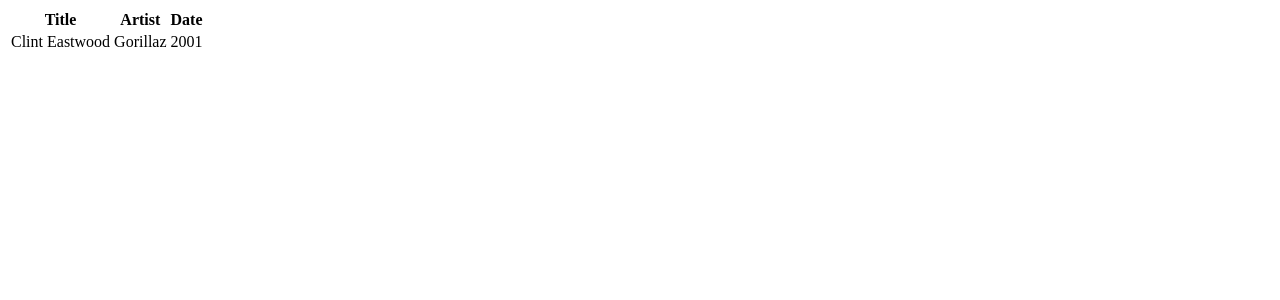
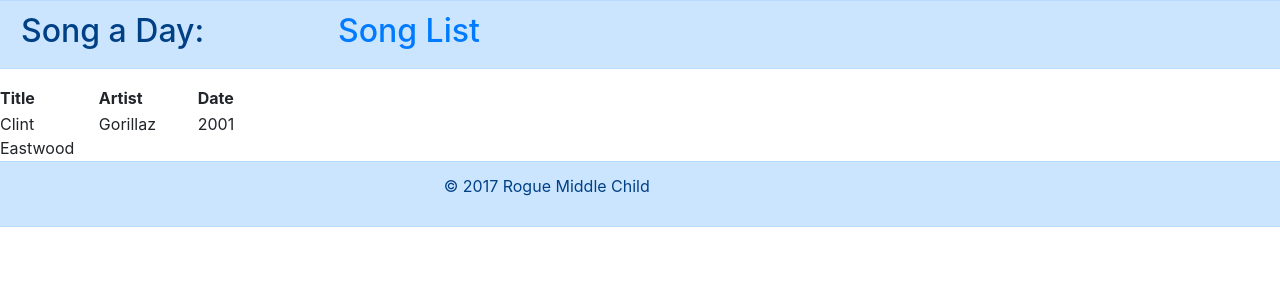
Before and after one commit to pmakahmann/CL_Project, a Django app: page /songs/ in a window 1280 px wide. Shown: the top 300 px of the page. Run offline with Django 3.2, Linux system fonts and the light colour scheme; data comes from the database, SQL or seed files in the repository; some libraries are stand-ins or nearby versions.

Commit message:
updated templates for home, layout, and all crud views

```diff
--- a/assets/css/layout.css
+++ b/assets/css/layout.css
@@ -0,0 +1,3 @@
+footer {
+  background-color: blue;
+}
--- a/songs/templates/songs/song_confirm_delete.html
+++ b/songs/templates/songs/song_confirm_delete.html
@@ -1,6 +1,11 @@
+
+{% extends "layout.html" %}
+
+{% block content %}
 <h1>Delete {{ song.title }} by {{ song.artist }}?</h1>
 
 <form method='POST'>
 	{% csrf_token %}
 	<input type="submit" class="btn btn-danger" value="Delete"> <a href="{% url 'songs:detail' pk=song.pk %}">Cancel</a>
 </form>
+{% endblock %}
--- a/songs/templates/songs/song_list.html
+++ b/songs/templates/songs/song_list.html
@@ -1,16 +1,22 @@
+{% extends "layout.html" %}
+
+{% block content %}
 <table>
-    <tr>
-        <th>Title</th>
-        <th>Artist</th>
-        <th>Date</th>
+    <tr class="row">
+        <th class="col col-lg-4 col-md-4">Title</th>
+        <th class="col col-lg-4 col-md-4">Artist</th>
+        <th class="col col-lg-4 col-md-4">Date</th>
     </tr>
 
     {% for song in songs %}
-        <tr>
-            <td>{{ song.title }}</td>
-            <td>{{ song.artist }}</td>
-            <td>{{ song.composition_date }}</td>
+        <tr class="row">
+            <td class="col col-lg-4 col-md-4">{{ song.title }}</td>
+            <td class="col col-lg-4 col-md-4">{{ song.artist }}</td>
+            <td class="col col-lg-4 col-md-4">{{ song.composition_date }}</td>
+            <!-- <a href="{% url 'songs:update' pk=song.pk %}">Edit</a> -->
         </tr>
     {% endfor %}
 
 </table>
+
+{% endblock %}
--- a/templates/layout.html
+++ b/templates/layout.html
@@ -1,36 +1,38 @@
 <!doctype html>
 {% load static from staticfiles %}
-<html class="no-js" lang="en">
+<html lang="en">
     <head>
         <meta charset="utf-8">
-        <meta name="viewport" content="width=device-width, initial-scale=1.0">
+        <meta name="viewport">
         <title>{% block title %}{% endblock %}</title>
-<!--        <link rel="stylesheet" href="{% static 'css/foundation.min.css' %}">-->
+        <link rel="stylesheet" href="https://maxcdn.bootstrapcdn.com/bootstrap/4.0.0-beta/css/bootstrap.min.css" integrity="sha384-/Y6pD6FV/Vv2HJnA6t+vslU6fwYXjCFtcEpHbNJ0lyAFsXTsjBbfaDjzALeQsN6M" crossorigin="anonymous">
         <link rel="stylesheet" href="{% static 'css/layout.css' %}">
         {% block css %}{% endblock %}
-<!--
-        <script src="{% static 'js/vendor/modernizr.js' %}"></script>
-        <meta class="foundation-mq">
--->
     </head>
+
     <body>
-        <header>
-            <h2><a href="{% url 'songs:list' %}">Song List</a></h2>
+        <header class="alert alert-primary row">
+          <h2 class="col col-lg3">Song a Day:</h2>
+          <h2 class="col col-lg3"><a href="{% url 'songs:list' %}">Song List</a></h2>
+          <h2 class="col col-lg-6"></h2>
         </header>
 
     {% block content %}{% endblock %}
 
-    <footer class="row columns">
-        <hr/>
-        <div class="small-6 columns">
-            <p>&copy; Rogue Middle Child</p>
-        </div>
+    <footer class="alert alert-primary row">
+      <div class="col-md-4 col-sm-1">
+
+      </div>
+      <div class="col-md-4 col-sm-10">
+          <p>&copy; 2017 Rogue Middle Child</p>
+      </div>
+      <div class="col-md-4 col-sm-1">
+
+      </div>
     </footer>
-<!--
-        <script src="{% static 'js/vendor/jquery-2.1.4.min.js' %}"></script>
-        <script src="{% static 'js/foundation.min.js' %}"></script>
--->
-        {% block javascript %}{% endblock %}
-        <script>$(document).foundation();</script>
+
+    <script src="https://code.jquery.com/jquery-3.2.1.slim.min.js" integrity="sha384-KJ3o2DKtIkvYIK3UENzmM7KCkRr/rE9/Qpg6aAZGJwFDMVNA/GpGFF93hXpG5KkN" crossorigin="anonymous"></script>
+    <script src="https://cdnjs.cloudflare.com/ajax/libs/popper.js/1.11.0/umd/popper.min.js" integrity="sha384-b/U6ypiBEHpOf/4+1nzFpr53nxSS+GLCkfwBdFNTxtclqqenISfwAzpKaMNFNmj4" crossorigin="anonymous"></script>
+    <script src="https://maxcdn.bootstrapcdn.com/bootstrap/4.0.0-beta/js/bootstrap.min.js" integrity="sha384-h0AbiXch4ZDo7tp9hKZ4TsHbi047NrKGLO3SEJAg45jXxnGIfYzk4Si90RDIqNm1" crossorigin="anonymous"></script>
     </body>
 </html>
```
Also changed, not shown: songs/templates/songs/song_detail.html (+6 -17 lines), songs/templates/songs/song_form.html (+8 -2 lines), templates/home.html (+6 -3 lines).
